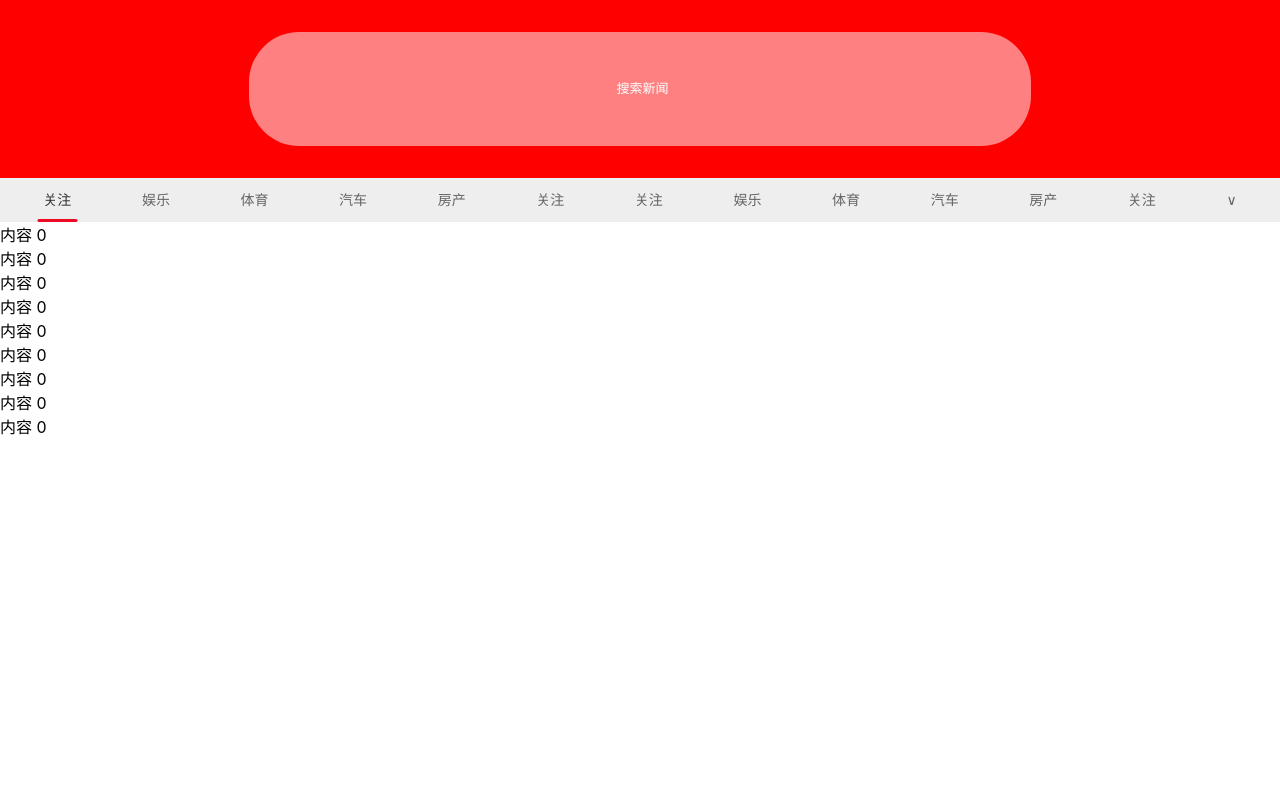
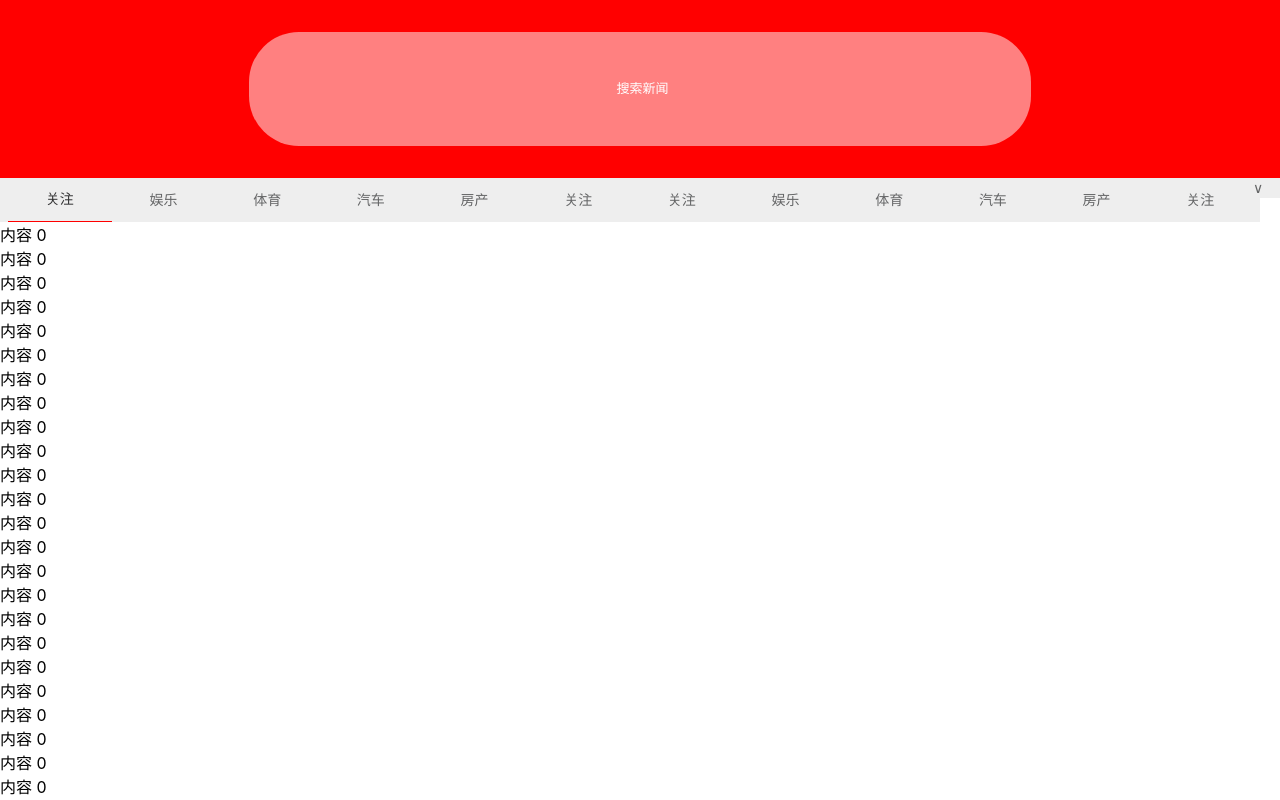
Before and after one commit to itcast-hsian/news-43, a Vue app: page / in a window 1280 px wide. Shown: the top 800 px of the page. Built offline with nearby package versions, Linux system fonts and the light colour scheme; a small style sheet from the web is missing.

Commit message:
添加跳转到栏目管理的图标

```diff
--- a/src/views/Index.vue
+++ b/src/views/Index.vue
@@ -19,15 +19,7 @@
         <van-tabs v-model="active" sticky swipeable>
             <van-tab v-for="(item, index) in categories" :key="index" :title="item">
                 <div>
-                    <p>内容 {{ index }}</p>
-                    <p>内容 {{ index }}</p>
-                    <p>内容 {{ index }}</p>
-                    <p>内容 {{ index }}</p>
-                    <p>内容 {{ index }}</p>
-                    <p>内容 {{ index }}</p>
-                    <p>内容 {{ index }}</p>
-                    <p>内容 {{ index }}</p>
-                    <p>内容 {{ index }}</p>
+                    <p v-for="item in 200">内容 {{ index }}</p>
                 </div>
             </van-tab>
         </van-tabs>
@@ -91,4 +83,29 @@ export default {
 /deep/ .van-tabs__nav{
     background: #eee;
 }
+
+/deep/ .van-tab:nth-last-child(2){
+    background: #eee;
+    width: 20px!important;
+    position: absolute;
+    right:0;
+    top: 0;
+    box-sizing:unset;
+}
+
+/deep/ .van-tabs__wrap{
+    padding-right: 20px;
+}
+
+/deep/ .van-tabs__nav{
+    position: static;
+}
+
+/deep/ .van-tabs__line{
+    display: none;
+}
+
+/deep/ .van-tab--active{
+    border-bottom: 1px #ff0000 solid;
+}
 </style>
```
